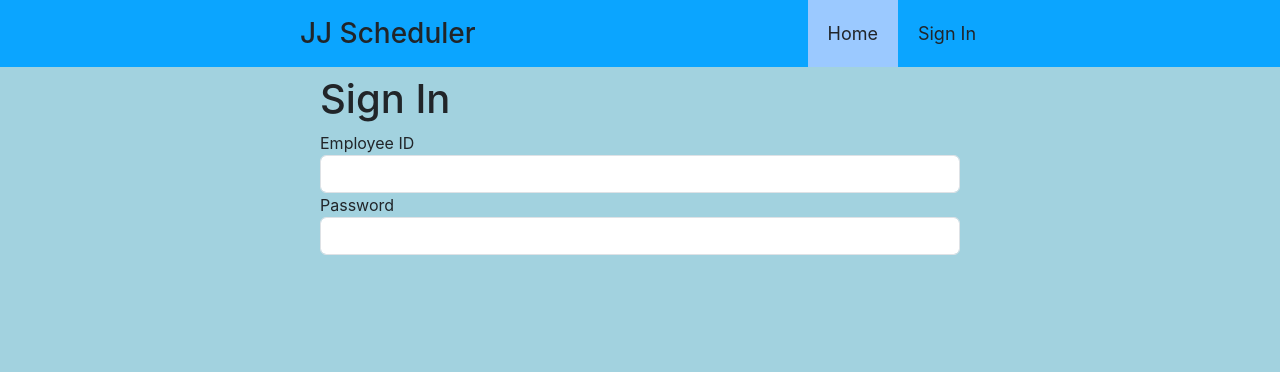
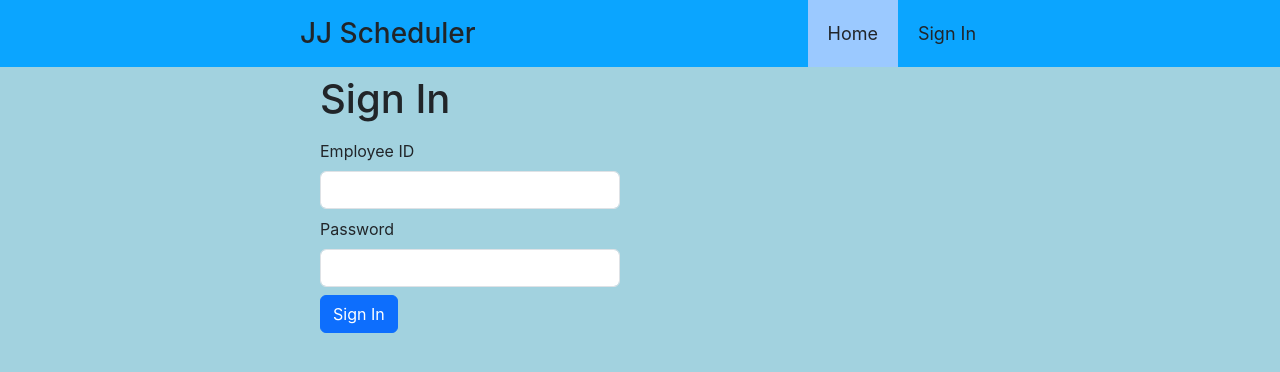
Before and after one commit to DalPalCarl/JJSchedule, a React (Create React App) app: page /signin in a window 1280 px wide. Shown: the top 372 px of the page. Built offline with nearby package versions, Linux system fonts and the light colour scheme; the HTML template or start-up script is replaced by a standard one.

Commit message:
Add form submission information functionality

```diff
--- a/src/components/Signin.js
+++ b/src/components/Signin.js
@@ -3,21 +3,52 @@ import { useState } from 'react';
 const SignIn = () => {
     const [isSignIn, setIsSignIn] = useState(true);
 
+    const submitSignIn = (e) => {
+        e.preventDefault();
+        const formData = new FormData(e.target);
+        const load = Object.fromEntries(formData);
+
+        const entryData = {
+            userId: load.employeeId,
+            pw: load.employeePw
+        }
+        console.log(entryData);
+    }
+
+    const submitCreateUser = (e) => {
+        e.preventDefault();
+
+    }
+
     return(
-        <div className="my-2 mx-auto w-50 text-start">
-            <h1>{isSignIn ? "Sign In" : "Create Account"}</h1>
-            <form>
-                <label for="employeeId" >Employee ID</label>
-                <input type='text' id='employeeId' className='form-control'/>
-                <label for="employeePw">Password</label>
-                <input type='password' id='employeePw' className='form-control' />
-                {!isSignIn ?
-                    <>
-                        <label for='confirmPw'>Confirm Password</label>
-                        <input type="password" id='confirmPw' className='form-control'/>
-                    </> : <></>
-                    }
-            </form>
+        <div className="my-2 mx-auto w-50 text-start my-2">
+            {isSignIn ?
+            <>
+                <h1>Sign In</h1>
+                <form onSubmit={submitSignIn} className='justify-content-start' style={{width: 300}}>
+                    <label for="employeeId" className='my-2'>Employee ID</label>
+                    <input type='text' id='employeeId' name='employeeId' className='form-control' maxLength={4}/>
+                    <label for="employeePw" className='my-2'>Password</label>
+                    <input type='password' id='employeePw' name='employeePw' className='form-control' />
+                    <button type='submit' className='btn btn-primary my-2'>Sign In</button>
+                    {/* <button className='btn btn-secondary my-2 mx-2' onClick={() => {setIsSignIn(!isSignIn)}}>Create User</button> */}
+                </form>
+            </> :
+            <>
+                <h1>Create User</h1>
+                <form onSubmit={submitCreateUser} className='justify-content-start' style={{width: 300}}>
+                    <label for="employeeId" className='my-2'>Employee ID</label>
+                    <input type='text' id='employeeId' className='form-control' maxLength={4}/>
+                    <label for="employeePw" className='my-2'>Password</label>
+                    <input type='password' id='employeePw' className='form-control' />
+                    <label for='confirmPw' className='my-2'>Confirm Password</label>
+                    <input type="password" id='confirmPw' className='form-control'/>
+                    <button type='submit' className='btn btn-primary my-2'>Create User</button>
+                    <button className='btn btn-secondary m-2' onClick={() => {setIsSignIn(!isSignIn)}}>Sign In</button>
+                </form>
+            </>
+            }
+
         </div>
     );
 }
```
